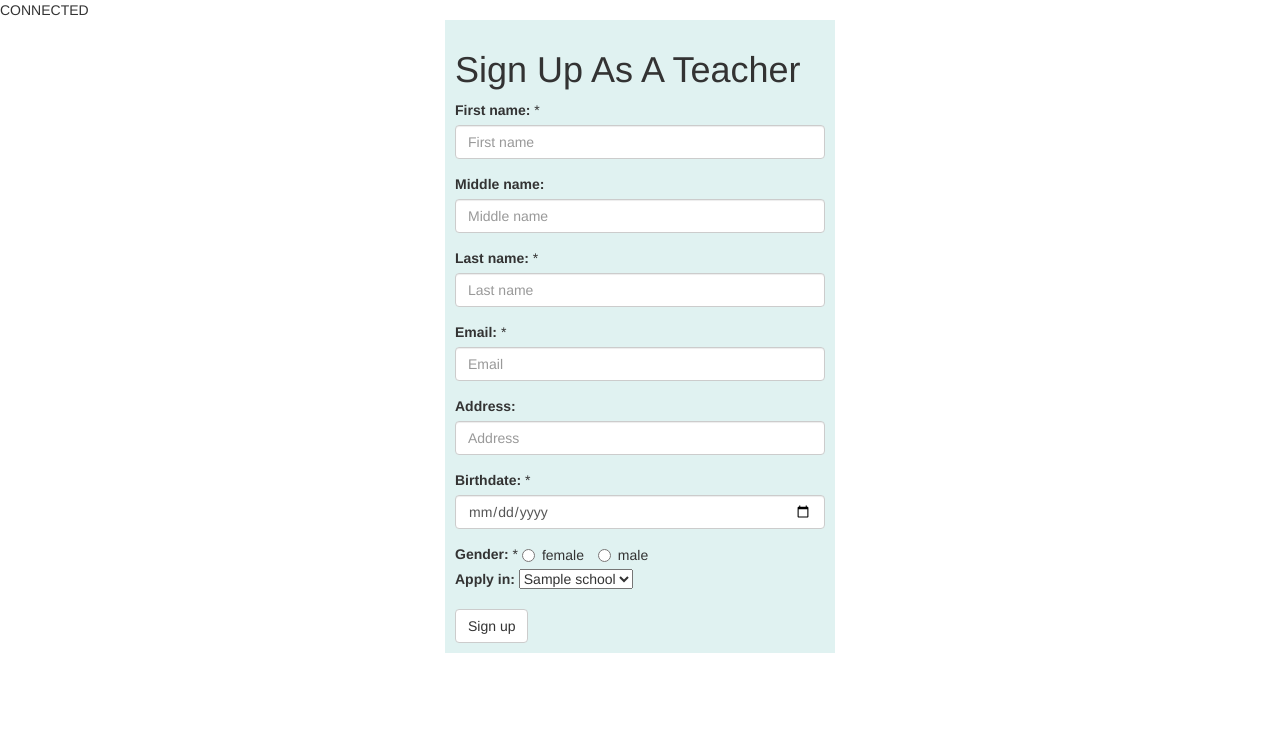
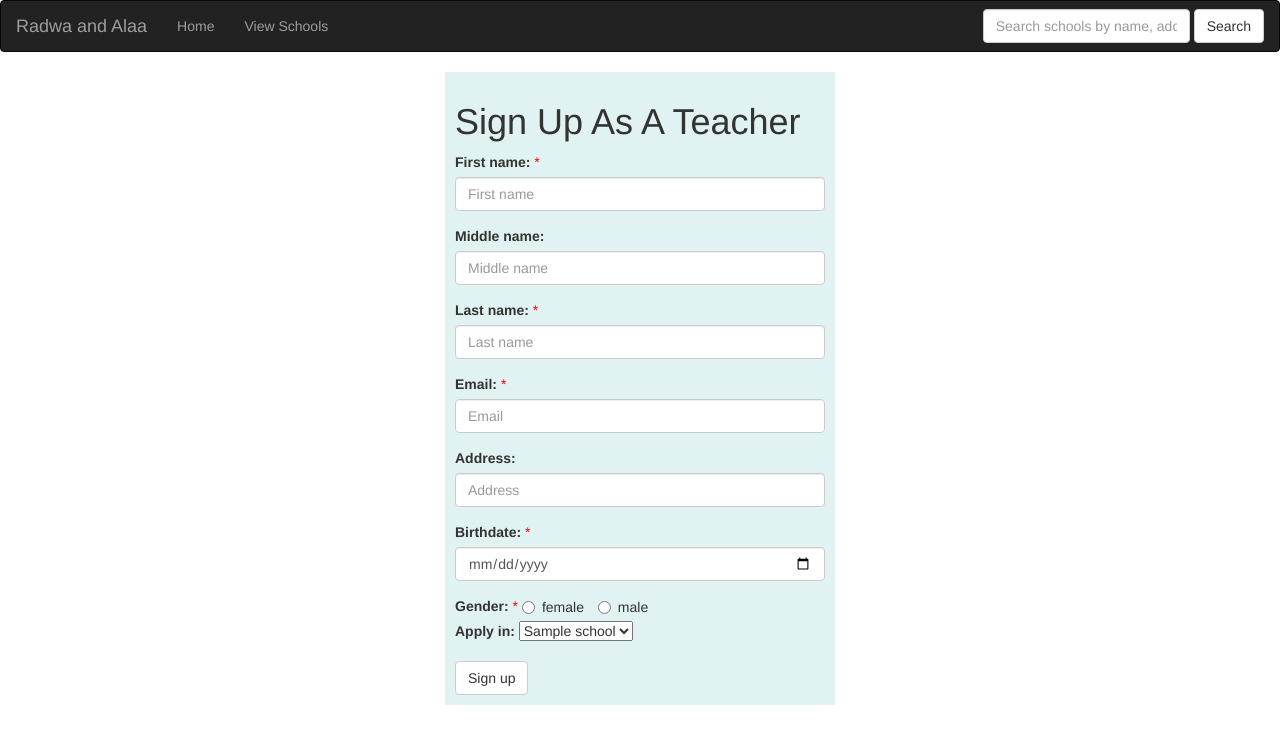
Before and after one commit to radwasherif/School-System-Website, a PHP site: page /School-System-Website/teacher/teacher-signup.php in a window 1280 px wide. Shown: the top 744 px of the page. Run offline with PHP 8.4, Linux system fonts and the light colour scheme; tables that the repository leaves empty hold one stand-in row (values such as "Sample post").

Commit message:
styling modifications

```diff
--- a/website/connection-values.php
+++ b/website/connection-values.php
@@ -1,12 +1,12 @@
 <?php
 	$servername = 'localhost';
 	$dbusername = 'root';
-	$dbpassword = '1tayswi3';
+	$dbpassword = 'Am0125033012';
 	$dbname = 'School_System';
 	$conn = new mysqli($servername, $dbusername, $dbpassword, $dbname, "3306");
 	if($conn->connect_errno) {
 		die($conn->connect_errno);
 	} else {
-		echo "CONNECTED\n";
+		// echo "CONNECTED\n";
 	}
 ?>
--- a/website/teacher/teacher-signup.php
+++ b/website/teacher/teacher-signup.php
@@ -5,6 +5,28 @@
 <head>
 	<title>Teacher Signup</title>
 </head>
+
+<nav class="navbar navbar-inverse ">
+	<div class="container-fluid">
+		<div class="navbar-header">
+			<a class="navbar-brand" href="#">Radwa and Alaa</a>
+		</div>
+
+		<ul class="nav navbar-nav">
+			<li><a href="http://localhost/School-System-Website/website/index.php">Home</a></li>
+			<li><a href="http://localhost/School-System-Website/website/view-schools.php">View Schools</a></li>
+		</ul>
+
+		<form id = "search-bar"  method = "post" class="navbar-form navbar-right" action = "search-schools.php">
+			<div class="form-group">
+				<input  type="text" class="form-control" placeholder="Search schools by name, address or type" name="school">
+			</div>
+			<button type="submit" class="btn btn-default">Search</button>
+		</form>
+
+	</div>
+</nav>
+
 <?php
 include "../connection-values.php";
 $fname = $mname = $lname = $email = $address = $gender = $birthdate = "";
@@ -39,19 +61,26 @@ if($_SERVER["REQUEST_METHOD"] == "POST") {
 	}
 
 	$school_id = $_POST['school'];
-
+	if($fnameErr == "" && $lnameErr = "" && $emailErr == "" && $genderErr == "" && $birthdateErr == "")
+	{
 		$call = $conn->prepare('CALL teacher_sign_up(?, ?, ?, ?, ?, ?, ?, ?)');
-	$call->bind_param(sssssssi, $fname, $mname, $lname, $birthdate, $address, $email, $gender, $school_id);
+		$call->bind_param('sssssssi', $fname, $mname, $lname, $birthdate, $address, $email, $gender, $school_id);
 		if($call->execute()){
-		echo "<h2> You have successfully signed up. Please wait for a confirmation email containing your username and password. </h2>";
+			echo "<div class='panel panel-success'>";
+			echo "<div class='panel-heading'><h2>You have successfully signed up.<h2></div>";
+			echo "<div class='panel-body'> <h4>Please wait for a confirmation email containing your username and password. <h4></div>";
+			echo "</div>";
+		//echo "<h2> You have successfully signed up. Please wait for a confirmation email containing your username and password. </h2>";
 		} else {
 			echo $call->error;
+		}
 	}
 }
 
 
 ?>
 <body>
+
 	<div class="container">
 		<div class = "row" class = "center">
 			<div id="sign-up" class = "col-md-4 col-centered">
@@ -59,7 +88,7 @@ if($_SERVER["REQUEST_METHOD"] == "POST") {
 				<form method="post" action="<?php echo htmlspecialchars($_SERVER["PHP_SELF"]);?>">
 					<div class="form-group">
 						<label>First name: </label>
-						<span class="error">* <?php echo $fnameErr;?></span>
+						<span class="error"><?php echo"<font color='red'>* $fnameErr </font>";?></span>
 						<input type="text" class="form-control" placeholder="First name" name = "fname">
 					</div>
 
@@ -69,12 +98,12 @@ if($_SERVER["REQUEST_METHOD"] == "POST") {
 					</div>
 					<div class="form-group">
 						<label>Last name: </label>
-						<span class="error">* <?php echo $lnameErr;?></span>
+						<span class="error"><?php echo"<font color='red'>* $lnameErr </font>";?></span>
 						<input type="text" class="form-control" placeholder="Last name" name = "lname">
 					</div>
 					<div class="form-group">
 						<label>Email: </label>
-						<span class="error">* <?php echo $emailErr;?></span>
+						<span class="error"><?php echo "<font color='red'>* $emailErr </font>";?></span>
 						<input type="text" class="form-control" placeholder="Email" name = "email">
 					</div>
 
@@ -84,13 +113,13 @@ if($_SERVER["REQUEST_METHOD"] == "POST") {
 					</div>
 					<div class="form-group">
 						<label>Birthdate: </label>
-						<span class="error">* <?php echo $birthdateErr;?></span>
+						<span class="error"><?php echo "<font color='red'>* $birthdateErr </font>";?></span>
 						<input type="date" class="form-control" name = "birthdate">
 
 					</div>
 					<div class = "form-group">
 						<label>Gender: </label>
-						<span class="error">* <?php echo $genderErr;?></span>
+						<span class="error"><?php echo "<font color='red'>* $genderErr </font>";?></span>
 						<label class = "radio-inline">
 							<input type="radio" name = "gender" value = "female"> female
 						</label>
--- a/website/view-schools.php
+++ b/website/view-schools.php
@@ -15,7 +15,7 @@
 
 <style type="text/css">
 		body{
-			background-color: #E0FFFF;
+			background-color: #F0FFFF;
 		}
 	</style>
 
```
Also changed, not shown: website/index.php (+4 -4 lines), website/school-info.php (+12 -12 lines). Lines whose indentation alone changed are shown as unchanged.
